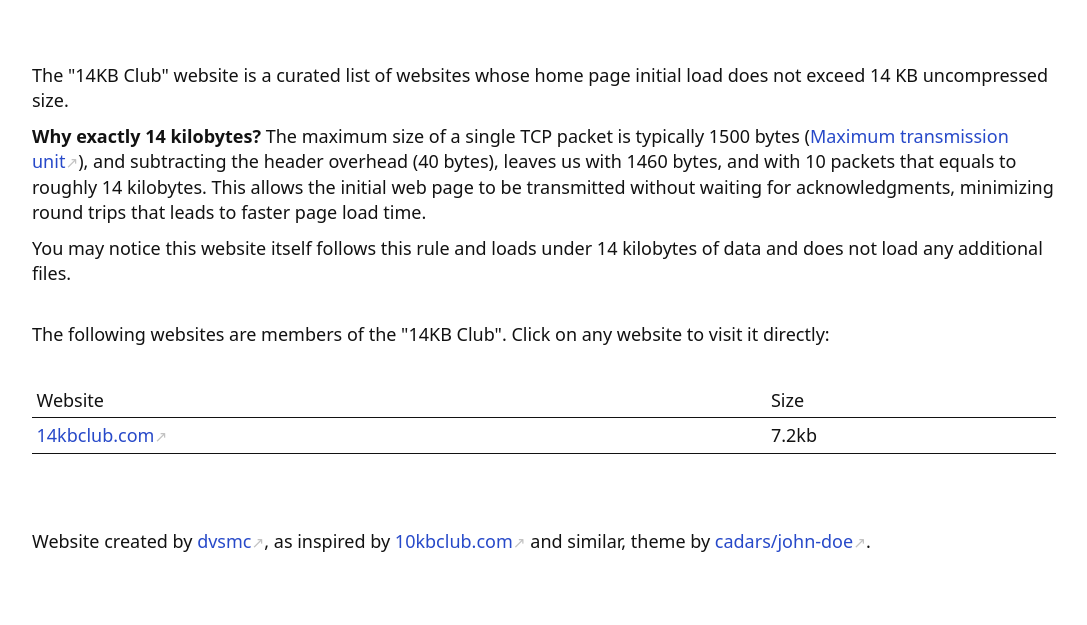
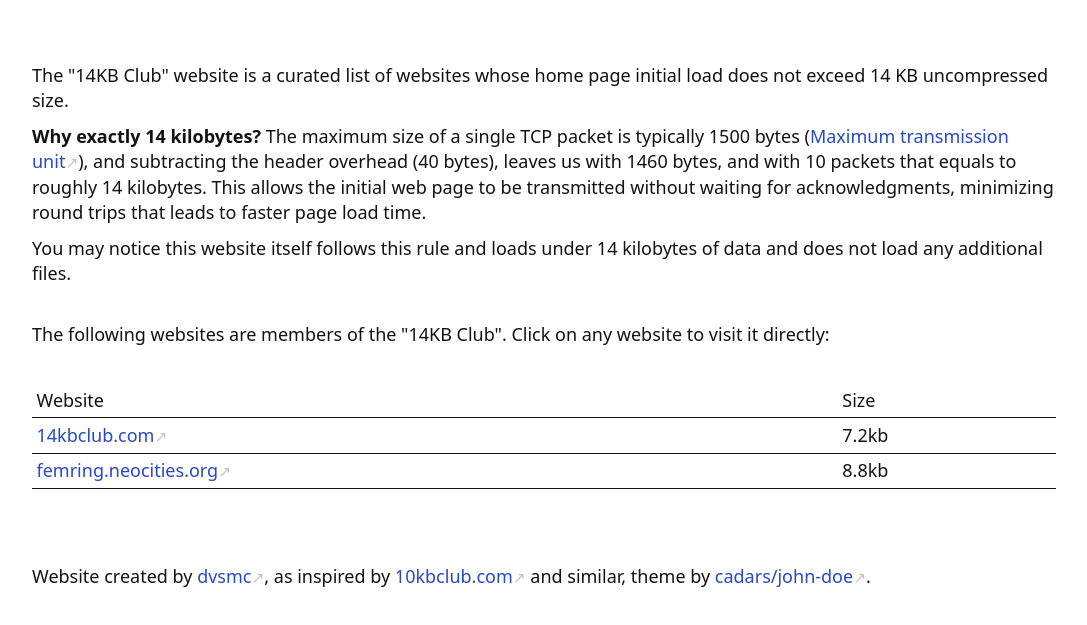
Before and after one commit to dvsmc/14kbclub, a website: page index.html in a window 1280 px wide. Shown: the part 109-734 px from the top of the page, without its empty margins (96-1183 px from the left). Drawn offline with Linux system fonts and the light colour scheme.

Commit message:
Update index.html (#1)
:3

```diff
--- a/index.html
+++ b/index.html
@@ -50,6 +50,7 @@
                 </thead>
                 <tbody>
                   <tr><td><a href="https://14kbclub.com/">14kbclub.com</a></td><td>7.2kb</td></tr>
+                  <tr><td><a href="https://femring.neocities.org/">femring.neocities.org</a></td><td>8.8kb</td></tr>
                 </tbody>
               </table>
 
```
